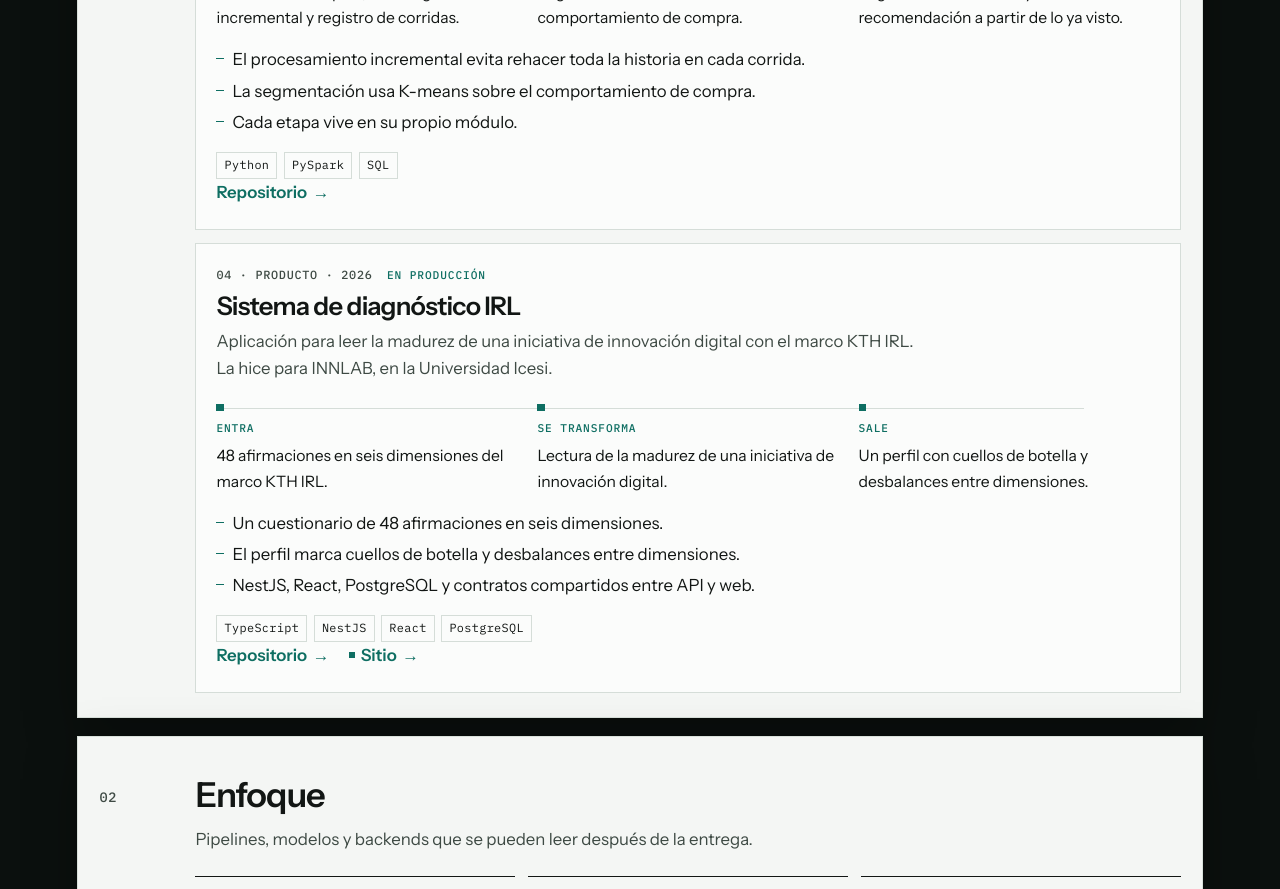
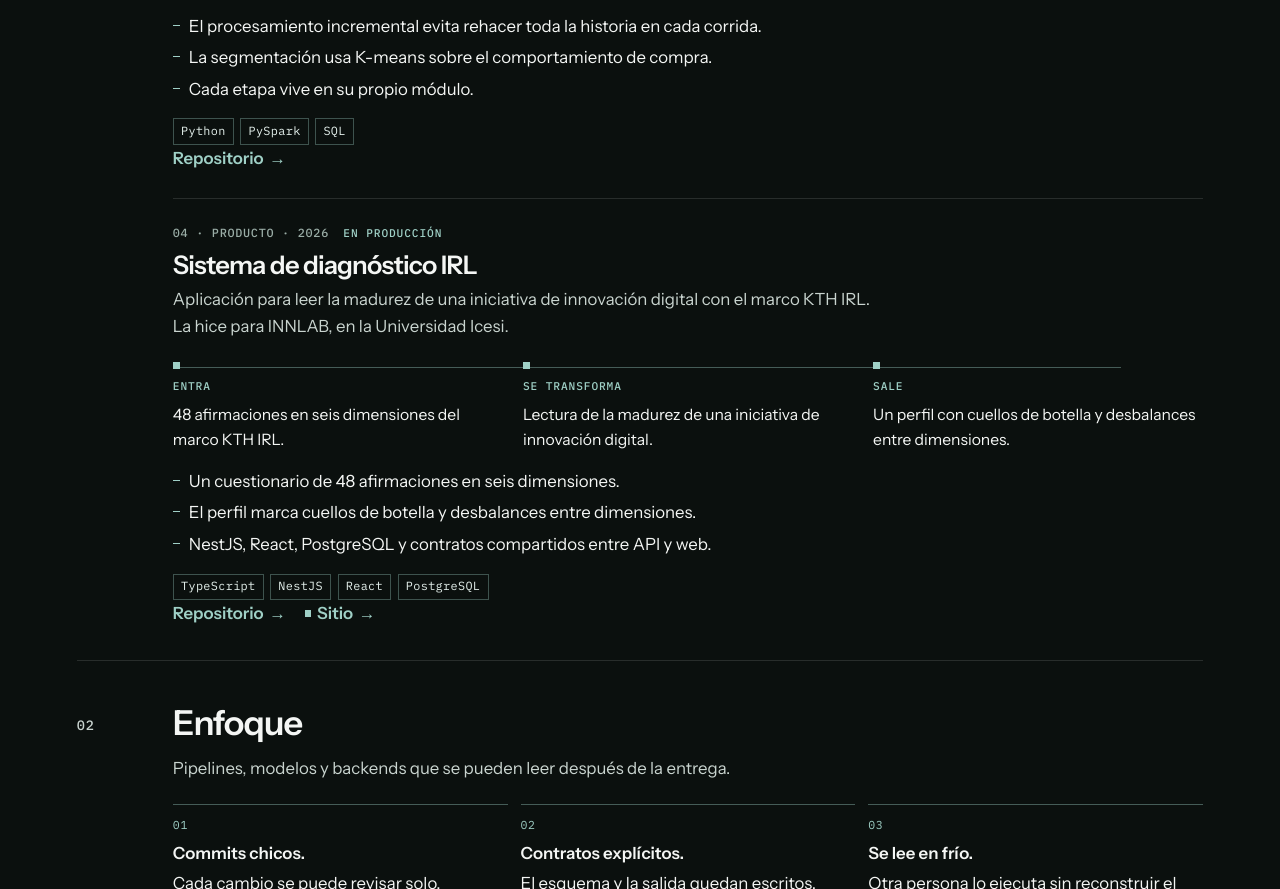
Before and after one commit to JManuel2004/JManuel2004.github.io, a plain HTML site: page index.html in a window 1280 px wide. Shown: the part 1911-2800 px from the top of the page. Drawn offline with Linux system fonts and the light colour scheme.

Commit message:
Keep the data field behind all of the content
Remove the light panels so the work reads on the same background as the hero.

```diff
--- a/styles.css
+++ b/styles.css
@@ -48,8 +48,8 @@ body {
 .veil {
   z-index: 0;
   background:
-    radial-gradient(ellipse at 28% 18%, rgba(11, 16, 14, 0.72), transparent 46%),
-    linear-gradient(180deg, rgba(11, 16, 14, 0.25), rgba(11, 16, 14, 0.55));
+    radial-gradient(ellipse at 24% 16%, rgba(11, 16, 14, 0.42), transparent 48%),
+    linear-gradient(180deg, rgba(11, 16, 14, 0.12), rgba(11, 16, 14, 0.34));
 }
 
 .bar,
@@ -66,12 +66,12 @@ footer {
 }
 
 a {
-  color: var(--accent);
+  color: var(--accent-soft);
   text-underline-offset: 0.18em;
 }
 
 a:hover {
-  color: var(--ink);
+  color: #fff;
 }
 
 a:focus-visible {
@@ -168,11 +168,8 @@ main {
 .spec {
   grid-column: 3;
   min-width: 0;
-  padding: 0.15rem 1rem 0.35rem;
-  background: rgba(11, 16, 14, 0.46);
-  border: 1px solid rgba(159, 208, 198, 0.28);
-  border-top: 2px solid var(--accent-soft);
-  backdrop-filter: blur(10px);
+  padding: 0.15rem 0 0.35rem;
+  border-top: 1px solid rgba(159, 208, 198, 0.45);
 }
 
 .hero .who,
@@ -281,7 +278,7 @@ h2 {
 .section-head p,
 .close p {
   margin: 0.7rem 0 0;
-  color: var(--muted);
+  color: #c9d4cf;
 }
 
 .lede {
@@ -308,8 +305,8 @@ h2 {
 
 .button {
   display: inline-block;
-  background: var(--ink);
-  color: var(--paper);
+  background: var(--paper);
+  color: var(--ink);
   text-decoration: none;
   padding: 0.62rem 0.9rem;
   font-size: 0.95rem;
@@ -317,19 +314,19 @@ h2 {
 }
 
 .button:hover {
-  background: var(--accent);
-  color: var(--paper);
+  background: var(--accent-soft);
+  color: var(--ink);
 }
 
 .button-ghost {
   background: transparent;
-  color: var(--ink);
-  box-shadow: inset 0 0 0 1px var(--ink);
+  color: var(--paper);
+  box-shadow: inset 0 0 0 1px #c9d4cf;
 }
 
 .button-ghost:hover {
-  background: var(--ink);
-  color: var(--paper);
+  background: var(--paper);
+  color: var(--ink);
 }
 
 .spec dl {
@@ -350,7 +347,7 @@ h2 {
 }
 
 .flow dt {
-  color: var(--muted);
+  color: var(--accent-soft);
 }
 
 .spec dd {
@@ -358,12 +355,13 @@ h2 {
 }
 
 .band {
-  margin-bottom: 1.15rem;
-  padding: 2.4rem 1.35rem 1.5rem;
-  background: #f4f6f4;
-  color: var(--ink);
-  border: 1px solid rgba(213, 221, 216, 0.85);
-  box-shadow: 0 18px 50px rgba(0, 0, 0, 0.28);
+  margin: 0;
+  padding: 2.7rem 0 0.4rem;
+  background: transparent;
+  color: var(--paper);
+  border: 0;
+  border-top: 1px solid rgba(255, 255, 255, 0.12);
+  box-shadow: none;
 }
 
 .section-head {
@@ -375,7 +373,7 @@ h2 {
 
 .section-index {
   margin: 0.35rem 0 0;
-  color: var(--accent);
+  color: var(--accent-soft);
   font-size: 0.85rem;
   font-weight: 500;
   letter-spacing: 0.06em;
@@ -396,15 +394,15 @@ h2 {
 }
 
 .project {
-  margin-top: 0.85rem;
-  padding: 1.35rem 1.25rem 1.45rem;
-  background: var(--paper-2);
-  border: 1px solid var(--line);
+  margin-top: 0;
+  padding: 1.55rem 0 1.65rem;
+  background: transparent;
+  border: 0;
+  border-top: 1px solid rgba(255, 255, 255, 0.12);
 }
 
 .project:hover {
-  border-color: #b7c7c0;
-  background: #f3f7f5;
+  border-top-color: rgba(159, 208, 198, 0.55);
 }
 
 .project-body {
@@ -425,7 +423,7 @@ h2 {
   gap: 0.35rem 0.9rem;
   align-items: baseline;
   margin: 0;
-  color: var(--muted);
+  color: #9aada6;
   font-size: 0.74rem;
   font-weight: 500;
   letter-spacing: 0.06em;
@@ -438,16 +436,16 @@ h2 {
 }
 
 .project h3 a {
-  color: var(--ink);
+  color: var(--paper);
   text-decoration: none;
 }
 
 .project h3 a:hover {
-  color: var(--accent);
+  color: var(--accent-soft);
 }
 
 .status {
-  color: var(--accent);
+  color: var(--accent-soft);
   font-size: 0.7rem;
   font-weight: 500;
   letter-spacing: 0.08em;
@@ -470,12 +468,12 @@ h2 {
   left: 0;
   right: 8%;
   height: 1px;
-  background: var(--line);
+  background: rgba(159, 208, 198, 0.4);
 }
 
 .flow dt {
   position: relative;
-  color: var(--accent);
+  color: var(--accent-soft);
 }
 
 .flow dt::before {
@@ -484,7 +482,7 @@ h2 {
   width: 0.45rem;
   height: 0.45rem;
   margin-bottom: 0.55rem;
-  background: var(--accent);
+  background: var(--accent-soft);
 }
 
 .flow dd {
@@ -517,7 +515,7 @@ h2 {
   top: 0.72em;
   width: 0.45rem;
   height: 1px;
-  background: var(--accent);
+  background: var(--accent-soft);
 }
 
 .tags,
@@ -531,8 +529,8 @@ h2 {
 .tags li,
 .chips li {
   padding: 0.18rem 0.45rem;
-  border: 1px solid var(--line);
-  color: var(--ink);
+  border: 1px solid rgba(159, 208, 198, 0.35);
+  color: #e7f3ef;
   font-size: 0.74rem;
   letter-spacing: 0.03em;
 }
@@ -557,7 +555,7 @@ h2 {
   content: "";
   width: 0.4rem;
   height: 0.4rem;
-  background: var(--accent);
+  background: var(--accent-soft);
 }
 
 .principles {
@@ -572,13 +570,13 @@ h2 {
 .principles li {
   min-width: 0;
   padding-top: 0.7rem;
-  border-top: 1px solid var(--ink);
+  border-top: 1px solid rgba(159, 208, 198, 0.4);
 }
 
 .principles span {
   display: block;
   margin-bottom: 0.35rem;
-  color: var(--accent);
+  color: var(--accent-soft);
   font-size: 0.72rem;
   letter-spacing: 0.06em;
 }
@@ -597,7 +595,7 @@ h2 {
 
 .stack h3 {
   margin: 0 0 0.55rem;
-  color: var(--muted);
+  color: #9aada6;
   font-size: 0.72rem;
   font-weight: 500;
   letter-spacing: 0.08em;
@@ -611,10 +609,10 @@ h2 {
 }
 
 .close {
-  margin-top: 0.4rem;
-  background: #101614;
+  margin-top: 1.5rem;
+  background: transparent;
   color: var(--paper);
-  border-top: 1px solid rgba(159, 208, 198, 0.28);
+  border-top: 1px solid rgba(255, 255, 255, 0.12);
 }
 
 .close-inner {
```
